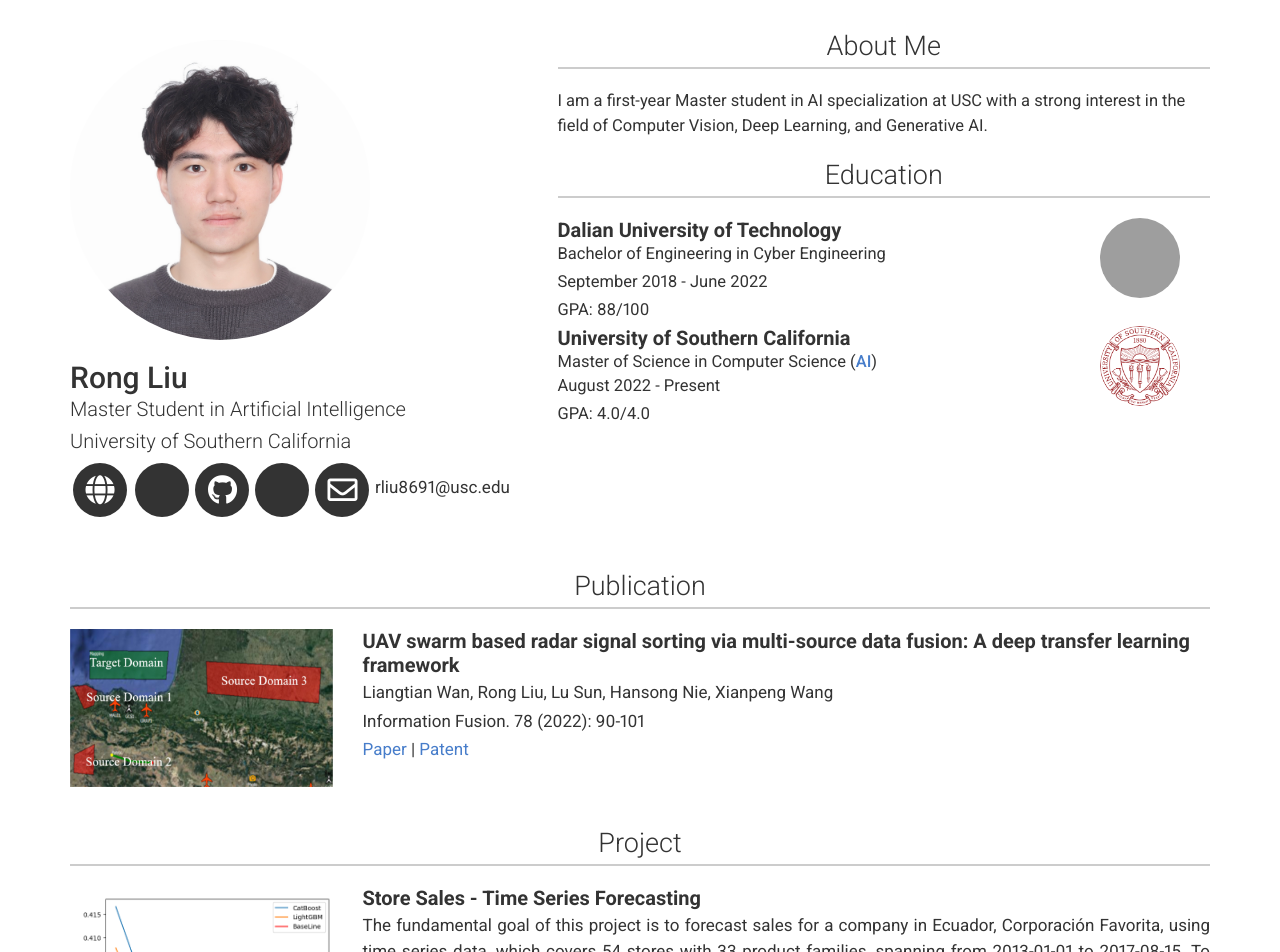
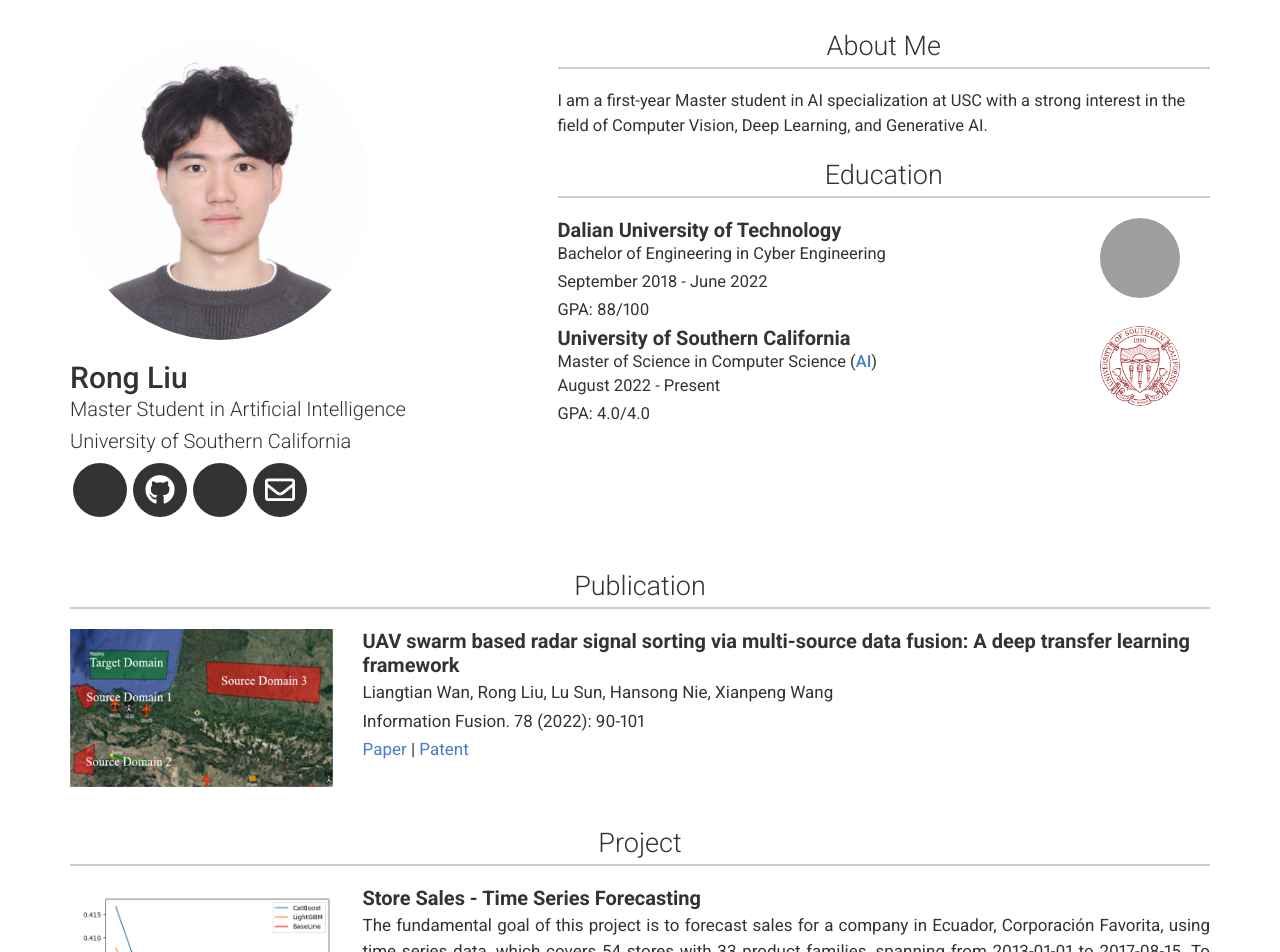
Before and after one commit to RongLiu-Leo/rongliu-leo.github.io, a Jekyll site: the page built from index.md, in a window 1280 px wide. Shown: the top 952 px of the page. Built offline with Jekyll 4.4.1, drawn with Linux system fonts in a browser that asks for light colours; nearby versions of some CDN libraries; a style sheet for code colours, icons or effects is not loaded; grey boxes are pictures that could not be loaded.

Commit message:
Update icons.scss

```diff
--- a/_sass/icons.scss
+++ b/_sass/icons.scss
@@ -7,9 +7,9 @@
 }
 
 li.only-print {
-  display: none;
+  display: none !important;
   @media print {
-    display: inline-block;
+    display: inline-block !important;
   }
 }
 
```
